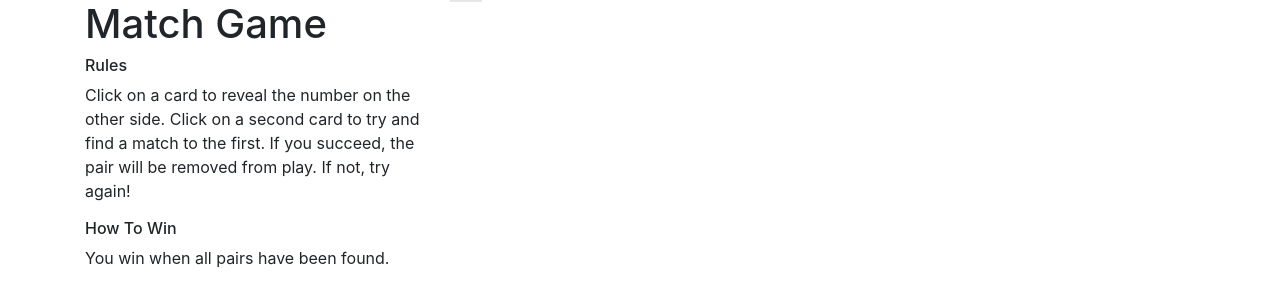
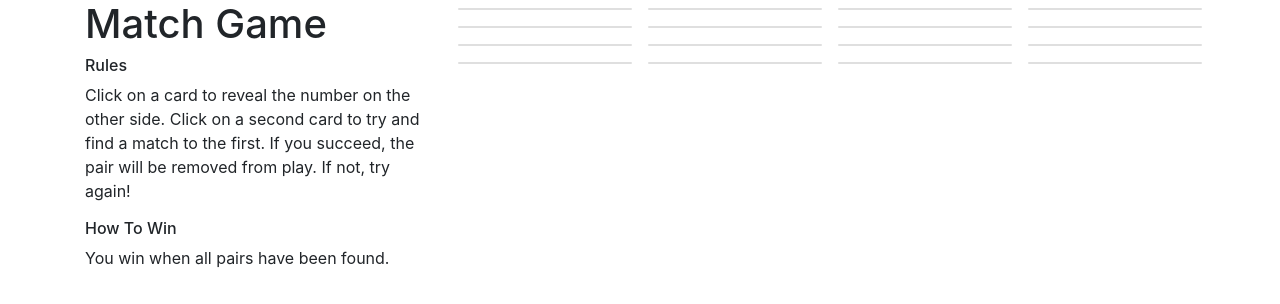
Before and after one commit to christopher-ward/Match_Game, a plain HTML site: page index.html in a window 1280 px wide. Drawn offline with nearby package versions, Linux system fonts and the light colour scheme.

Commit message:
Added google font and added bootstrap .card margin styling in html

```diff
--- a/index.html
+++ b/index.html
@@ -7,76 +7,81 @@
   <!-- Stylesheets -->
   <link rel="stylesheet" type="text/css" href="./resources/css/reset.css">
   <link rel="stylesheet" href="https://stackpath.bootstrapcdn.com/bootstrap/4.3.1/css/bootstrap.min.css" integrity="sha384-ggOyR0iXCbMQv3Xipma34MD+dH/1fQ784/j6cY/iJTQUOhcWr7x9JvoRxT2MZw1T" crossorigin="anonymous">
+  <!-- Imported Fonts -->
+  <link href="https://fonts.googleapis.com/css?family=Work+Sans:400,700,900&display=swap" rel="stylesheet">
   <!-- Custom Stylesheet -->
   <link rel="stylesheet" type="text/css" href="./resources/css/style.css">
 </head>
 <body>
   <!-- Bootstrap Container -->
-  <div class="container">
+  <main class="container">
     <div class="row">
       <!-- Game Instructions Container -->
-      <div id="game-instructions" class="col-sm-12 col-md-4">
+      <section id="game-instructions" class="col-sm-12 col-md-4">
         <h1>Match Game</h1>
         <h6>Rules</h6>
         <p>Click on a card to reveal the number on the other side. Click on a second card to try and find a match to the first. If you succeed, the pair will be removed from play. If not, try again!</p>
         <h6>How To Win</h6>
         <p>You win when all pairs have been found.</p>
-      </div>
-      <!-- // Game Container // -->
-      <div id="game" class="col-sm-12 col-md-8">
+      </section>
+      <!-- //// Game Container //// -->
+      <section id="game" class="col-sm-12 col-md-8">
         <div class="row">
-          <div class="card col-xs-4">
+          <div class="card col mx-2 my-2">
 
           </div>
-          <div class="card col-xs-4">
+          <div class="card col mx-2 my-2">
 
           </div>
-          <div class="card col-xs-4">
+          <div class="card col mx-2 my-2">
 
           </div>
-          <div class="card col-xs-4">
+          <div class="card col mx-2 my-2">
 
           </div>
-          <div class="card col-xs-4">
+          <div class="w-100"></div>
+          <div class="card col mx-2 my-2">
 
           </div>
-          <div class="card col-xs-4">
+          <div class="card col mx-2 my-2">
 
           </div>
-          <div class="card col-xs-4">
+          <div class="card col mx-2 my-2">
 
           </div>
-          <div class="card col-xs-4">
+          <div class="card col mx-2 my-2">
 
           </div>
-          <div class="card col-xs-4">
+          <div class="w-100"></div>
+          <div class="card col mx-2 my-2">
 
           </div>
-          <div class="card col-xs-4">
+          <div class="card col mx-2 my-2">
 
           </div>
-          <div class="card col-xs-4">
+          <div class="card col mx-2 my-2">
 
           </div>
-          <div class="card col-xs-4">
+          <div class="card col mx-2 my-2">
 
           </div>
-          <div class="card col-xs-4">
+          <div class="w-100"></div>
+          <div class="card col mx-2 my-2">
 
           </div>
-          <div class="card col-xs-4">
+          <div class="card col mx-2 my-2">
 
           </div>
-          <div class="card col-xs-4">
+          <div class="card col mx-2 my-2">
 
           </div>
-          <div class="card col-xs-4">
+          <div class="card col mx-2 my-2">
 
           </div>
         </div>
-      </div>
+      </section>
     </div>
-  </div>
+  </main>
 
   <script
     src="https://code.jquery.com/jquery-3.1.1.min.js"
```
